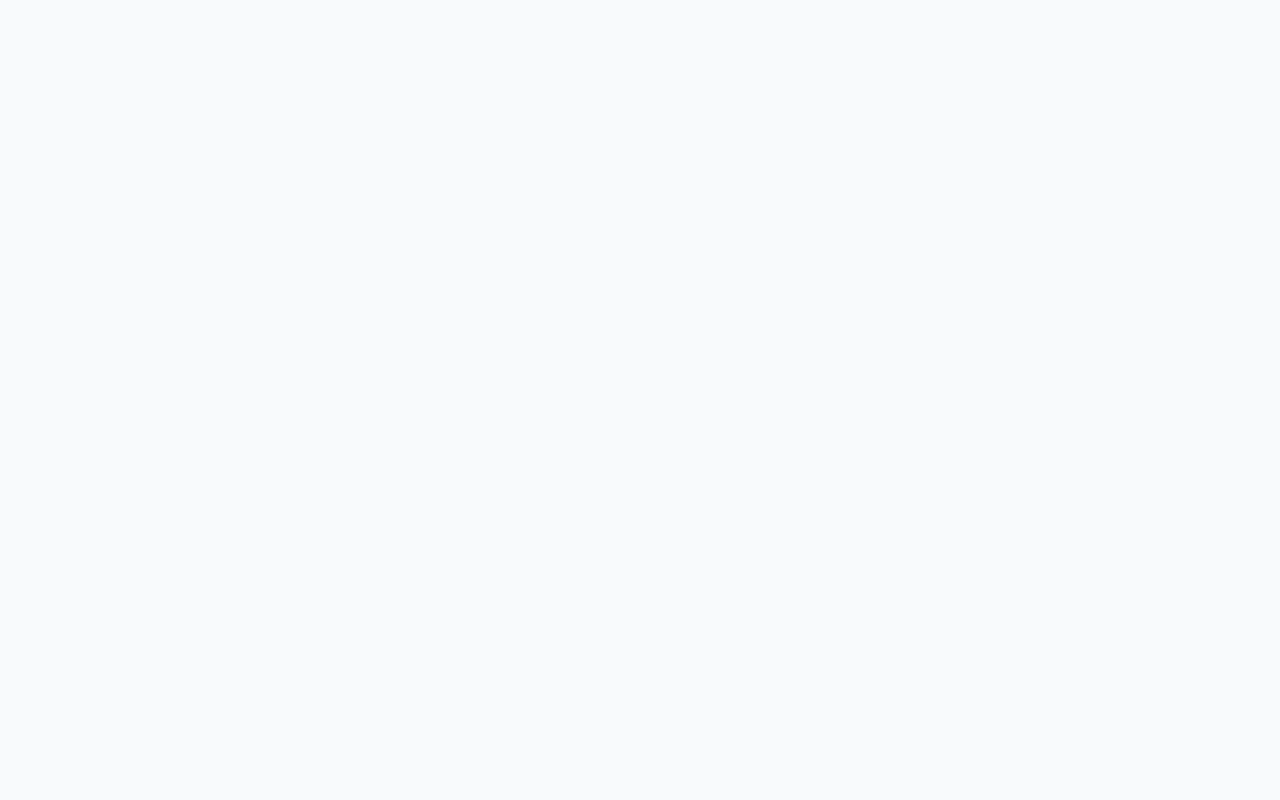
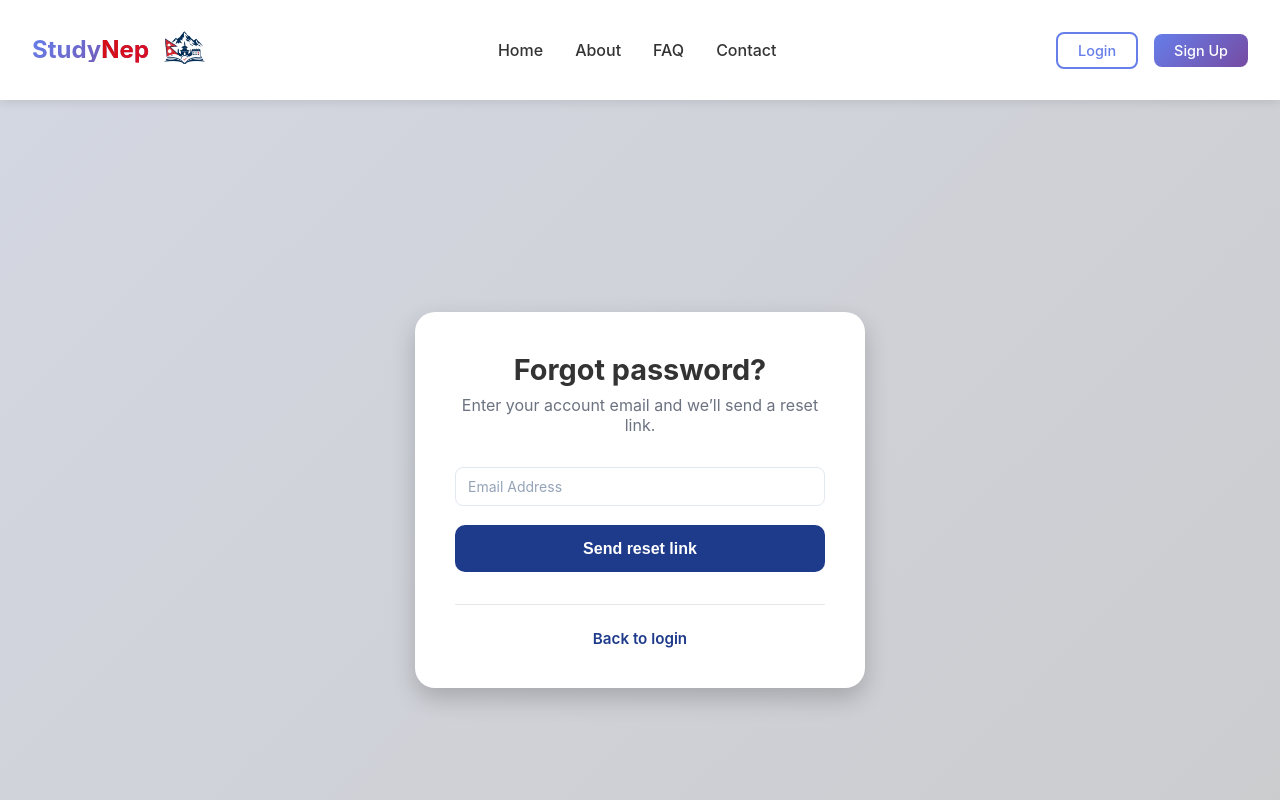
Before and after one commit to Suyoglamichhane10/frontend-StudyNep, a React (Vite) app: page /forgot-password in a window 1280 px wide. Before the commit this address had no page. Shown: the top 800 px of the page. Built offline with nearby package versions, Linux system fonts and the light colour scheme.

Commit message:
add forget password page

```diff
--- a/src/App.jsx
+++ b/src/App.jsx
@@ -29,6 +29,8 @@ import Contact from './pages/Contact';
 import StudentMaterials from './pages/StudentMaterials';
 import StudentAssignments from './pages/StudentAssignments';
 import UserProfilePage from './pages/Userprofile';
+import ForgotPassword from './pages/ForgotPassword';
+import ResetPassword from './pages/ResetPassword';
 
 
 function App() {
@@ -38,6 +40,8 @@ function App() {
         {/* Public Routes */}
         <Route path="/" element={<PublicLayout><Home /></PublicLayout>} />
         <Route path="/login" element={<PublicLayout><Login /></PublicLayout>} />
+        <Route path="/forgot-password" element={<PublicLayout><ForgotPassword /></PublicLayout>} />
+        <Route path="/reset-password/:token" element={<PublicLayout><ResetPassword /></PublicLayout>} />
         <Route path="/register" element={<PublicLayout><Register /></PublicLayout>} />
         <Route path="/resources" element={<PublicLayout><Resources /></PublicLayout>} />
         <Route path="/about" element={<PublicLayout><About /></PublicLayout>} />
--- a/src/pages/Flashcards.jsx
+++ b/src/pages/Flashcards.jsx
@@ -2,6 +2,7 @@ import { useState, useEffect } from 'react';
 import { FaArrowLeft, FaArrowRight, FaPlus, FaTrash } from 'react-icons/fa';
 import { getFlashcards, createFlashcard, deleteFlashcard, updateFlashcard } from "../services/flashcardServices" ;
 import './Flashcards.css';
+
 
 function Flashcards() {
   const [flashcards, setFlashcards] = useState([]);
--- /dev/null
+++ b/src/pages/ForgotPassword.jsx
@@ -0,0 +1,38 @@
+import { useState } from 'react';
+import { Link } from 'react-router-dom';
+import { forgotPassword } from '../services/authService';
+import './Login.css';
+
+function ForgotPassword() {
+  const [email, setEmail] = useState('');
+  const [status, setStatus] = useState('');
+  const [error, setError] = useState('');
+  const [loading, setLoading] = useState(false);
+
+  const handleSubmit = async (event) => {
+    event.preventDefault();
+    setLoading(true);
+    setError('');
+    try {
+      const { data } = await forgotPassword(email);
+      setStatus(data.message);
+    } catch (err) {
+      setError(err.response?.data?.message || 'Could not send the reset email. Please try again.');
+    } finally {
+      setLoading(false);
+    }
+  };
+
+  return <div className="login-page"><div className="login-card">
+    <div className="login-header"><h2>Forgot password?</h2><p>Enter your account email and we’ll send a reset link.</p></div>
+    {status && <div className="success-alert">{status}</div>}
+    {error && <div className="error-alert">{error}</div>}
+    <form onSubmit={handleSubmit}>
+      <div className="form-group"><input type="email" placeholder="Email Address" value={email} onChange={(e) => setEmail(e.target.value)} required disabled={loading || !!status} /></div>
+      <button className="login-btn" disabled={loading || !!status}>{loading ? 'Sending...' : 'Send reset link'}</button>
+    </form>
+    <div className="signup-prompt"><p><Link to="/login">Back to login</Link></p></div>
+  </div></div>;
+}
+
+export default ForgotPassword;
--- a/src/pages/Login.css
+++ b/src/pages/Login.css
@@ -527,3 +527,13 @@
 .dark-mode .password-toggle:hover {
   color: #60a5fa;
 }
+
+.success-alert {
+  background: #dcfce7;
+  color: #166534;
+  padding: 0.75rem;
+  border-radius: 8px;
+  margin-bottom: 1rem;
+  text-align: center;
+  font-size: 0.9rem;
+}
--- /dev/null
+++ b/src/pages/ResetPassword.jsx
@@ -0,0 +1,42 @@
+import { useState } from 'react';
+import { Link, useParams } from 'react-router-dom';
+import { resetPassword } from '../services/authService';
+import './Login.css';
+
+function ResetPassword() {
+  const { token } = useParams();
+  const [password, setPassword] = useState('');
+  const [confirmPassword, setConfirmPassword] = useState('');
+  const [status, setStatus] = useState('');
+  const [error, setError] = useState('');
+  const [loading, setLoading] = useState(false);
+
+  const handleSubmit = async (event) => {
+    event.preventDefault();
+    setError('');
+    if (password !== confirmPassword) return setError('Passwords do not match');
+    setLoading(true);
+    try {
+      const { data } = await resetPassword(token, password);
+      setStatus(data.message);
+    } catch (err) {
+      setError(err.response?.data?.message || 'Could not reset your password. Please request a new link.');
+    } finally {
+      setLoading(false);
+    }
+  };
+
+  return <div className="login-page"><div className="login-card">
+    <div className="login-header"><h2>Set a new password</h2><p>Your new password must be at least 6 characters.</p></div>
+    {status && <div className="success-alert">{status}</div>}
+    {error && <div className="error-alert">{error}</div>}
+    {!status && <form onSubmit={handleSubmit}>
+      <div className="form-group"><input type="password" placeholder="New password" value={password} onChange={(e) => setPassword(e.target.value)} minLength="6" required disabled={loading} /></div>
+      <div className="form-group"><input type="password" placeholder="Confirm new password" value={confirmPassword} onChange={(e) => setConfirmPassword(e.target.value)} minLength="6" required disabled={loading} /></div>
+      <button className="login-btn" disabled={loading}>{loading ? 'Updating...' : 'Reset password'}</button>
+    </form>}
+    <div className="signup-prompt"><p><Link to="/login">Back to login</Link></p></div>
+  </div></div>;
+}
+
+export default ResetPassword;
--- a/src/services/authService.js
+++ b/src/services/authService.js
@@ -2,5 +2,7 @@ import API from './api';
 
 export const register = (userData) => API.post('/auth/register', userData);
 export const login = (credentials) => API.post('/auth/login', credentials);
+export const forgotPassword = (email) => API.post('/auth/forgot-password', { email });
+export const resetPassword = (token, password) => API.post(`/auth/reset-password/${token}`, { password });
 export const getCurrentUser = () => API.get('/auth/me');
 export const logout = () => API.post('/auth/logout');
```
